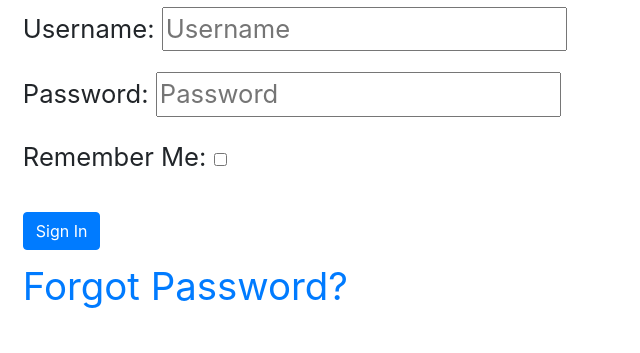
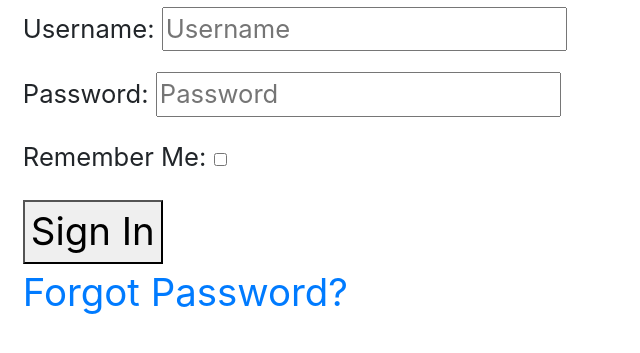
Before and after one commit to garunzo/schoolvotes, a Django app: page /accounts/login/ in a window 1280 px wide. Shown: the part 258-611 px from the top of the page, without its empty margins (0-640 px from the left). Run offline with Django 3.2, Linux system fonts and the light colour scheme; some libraries are stand-ins or nearby versions.

Commit message:
styles update

```diff
--- a/votes/templates/account/login.html
+++ b/votes/templates/account/login.html
@@ -34,7 +34,7 @@ for a Community Votes account and sign in below:
   {% if redirect_field_value %}
   <input type="hidden" name="{{ redirect_field_name }}" value="{{ redirect_field_value }}" />
   {% endif %}
-  <button class="btn btn-primary" type="submit">{% trans "Sign In" %}</button>
+  <button class="primaryAction" type="submit">{% trans "Sign In" %}</button>
   <br>
   <a class="button secondaryAction" href="{% url 'account_reset_password' %}">{% trans "Forgot Password?" %}</a>
 </form>
```
